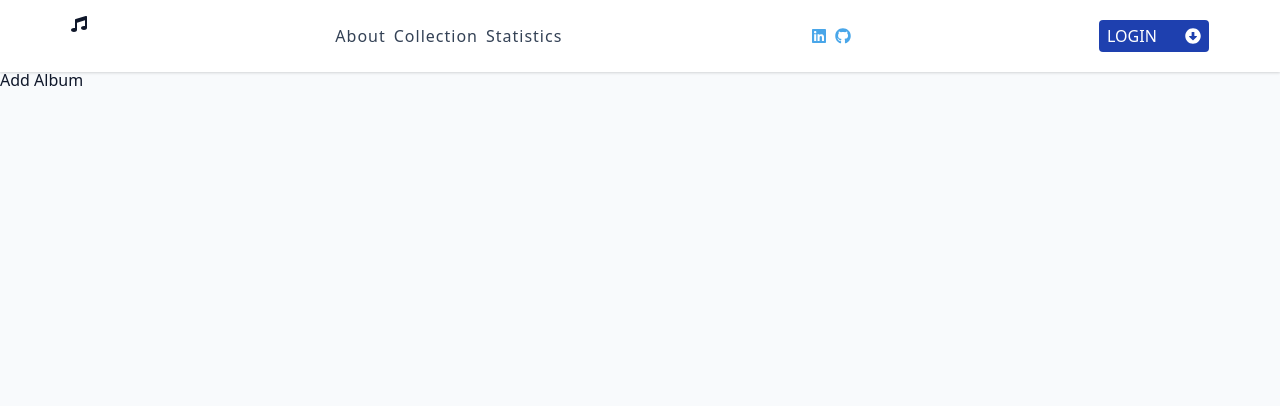
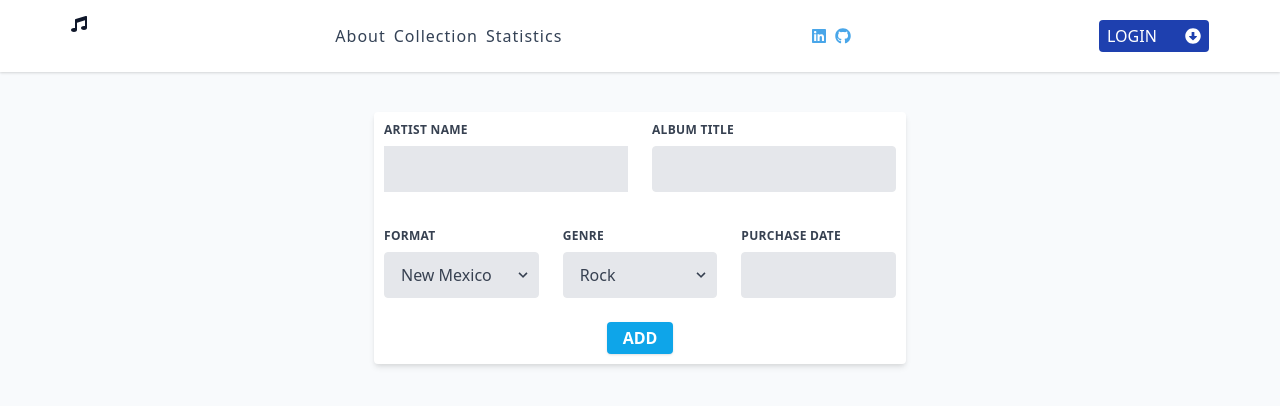
Before and after one commit to dariusz75/music-collection-catalog, a React (Create React App) app: page /add in a window 1280 px wide. Shown: the top 406 px of the page. Built offline with nearby package versions, Linux system fonts and the light colour scheme; no server answers.

Commit message:
add album basic form created

```diff
--- a/src/index.css
+++ b/src/index.css
@@ -57,6 +57,7 @@ html {
 	--transition: 0.3s ease-in-out all;
 	--max-width: 1120px;
 	--fixed-width: 600px;
+	--padding: 4px;
 
 	/* box shadow*/
 	--shadow-1: 0 1px 3px 0 rgba(0, 0, 0, 0.1), 0 1px 2px 0 rgba(0, 0, 0, 0.06);
--- a/src/pages/AddItem/AddItem.tsx
+++ b/src/pages/AddItem/AddItem.tsx
@@ -1,5 +1,122 @@
+import './addItem.css';
+
 const AddItem = () => {
-	return <div>Add Album</div>;
+	return (
+		<div className='main-wrapper'>
+			<div className='form-wrapper'>
+				<form className='w-full max-w-lg'>
+					<div className='flex flex-wrap -mx-3 mb-6'>
+						<div className='w-full md:w-1/2 px-3 mb-6 md:mb-0'>
+							<label
+								className='block uppercase tracking-wide text-gray-700 text-xs font-bold mb-2'
+								htmlFor='artistName'
+							>
+								Artist Name
+							</label>
+							<input
+								className='appearance-none block w-full bg-gray-200 text-gray-700 border py-3 px-4 mb-3 leading-tight focus:outline-none focus:bg-white'
+								id='artistName'
+								type='text'
+							/>
+							{/* <p className='text-red-500 text-xs italic'>
+						Please fill out this field.
+					</p> */}
+						</div>
+						<div className='w-full md:w-1/2 px-3'>
+							<label
+								className='block uppercase tracking-wide text-gray-700 text-xs font-bold mb-2'
+								htmlFor='albumTitle'
+							>
+								Album Title
+							</label>
+							<input
+								className='appearance-none block w-full bg-gray-200 text-gray-700 border border-gray-200 rounded py-3 px-4 leading-tight focus:outline-none focus:bg-white focus:border-gray-500'
+								id='albumTitle'
+								type='text'
+							/>
+						</div>
+					</div>
+					<div className='flex flex-wrap -mx-3 mb-2'>
+						<div className='w-full md:w-1/3 px-3 mb-6 md:mb-0'>
+							<label
+								className='block uppercase tracking-wide text-gray-700 text-xs font-bold mb-2'
+								htmlFor='format'
+							>
+								Format
+							</label>
+							<div className='relative'>
+								<select
+									className='block appearance-none w-full bg-gray-200 border border-gray-200 text-gray-700 py-3 px-4 pr-8 rounded leading-tight focus:outline-none focus:bg-white focus:border-gray-500'
+									id='format'
+								>
+									<option>New Mexico</option>
+									<option>Missouri</option>
+									<option>Texas</option>
+								</select>
+								<div className='pointer-events-none absolute inset-y-0 right-0 flex items-center px-2 text-gray-700'>
+									<svg
+										className='fill-current h-4 w-4'
+										xmlns='http://www.w3.org/2000/svg'
+										viewBox='0 0 20 20'
+									>
+										<path d='M9.293 12.95l.707.707L15.657 8l-1.414-1.414L10 10.828 5.757 6.586 4.343 8z' />
+									</svg>
+								</div>
+							</div>
+						</div>
+						<div className='w-full md:w-1/3 px-3 mb-6 md:mb-0'>
+							<label
+								className='block uppercase tracking-wide text-gray-700 text-xs font-bold mb-2'
+								htmlFor='genre'
+							>
+								Genre
+							</label>
+							<div className='relative'>
+								<select
+									className='block appearance-none w-full bg-gray-200 border border-gray-200 text-gray-700 py-3 px-4 pr-8 rounded leading-tight focus:outline-none focus:bg-white focus:border-gray-500'
+									id='genre'
+								>
+									<option>Rock</option>
+									<option>Metal</option>
+									<option>Hip-Hop</option>
+								</select>
+								<div className='pointer-events-none absolute inset-y-0 right-0 flex items-center px-2 text-gray-700'>
+									<svg
+										className='fill-current h-4 w-4'
+										xmlns='http://www.w3.org/2000/svg'
+										viewBox='0 0 20 20'
+									>
+										<path d='M9.293 12.95l.707.707L15.657 8l-1.414-1.414L10 10.828 5.757 6.586 4.343 8z' />
+									</svg>
+								</div>
+							</div>
+						</div>
+						<div className='w-full md:w-1/3 px-3 mb-6 md:mb-0'>
+							<label
+								className='block uppercase tracking-wide text-gray-700 text-xs font-bold mb-2'
+								htmlFor='purchaseDate'
+							>
+								Purchase Date
+							</label>
+							<input
+								className='appearance-none block w-full bg-gray-200 text-gray-700 border border-gray-200 rounded py-3 px-4 leading-tight focus:outline-none focus:bg-white focus:border-gray-500'
+								id='purchaseDate'
+								type='text'
+							/>
+						</div>
+					</div>
+					<div className='flex justify-center mt-6'>
+						<button
+							className='shadow bg-sky-500 hover:bg-sky-400 focus:shadow-outline focus:outline-none text-white font-bold py-2 px-4 rounded'
+							type='button'
+						>
+							ADD
+						</button>
+					</div>
+				</form>
+			</div>
+		</div>
+	);
 };
 
 export default AddItem;
--- /dev/null
+++ b/src/pages/AddItem/addItem.css
@@ -0,0 +1,15 @@
+@import '../../index.css';
+
+.main-wrapper {
+	display: flex;
+	justify-content: center;
+	padding: calc(var(--padding) * 10);
+}
+
+.form-wrapper {
+	padding: 10px;
+	background-color: #fff;
+	background: var(--white);
+	box-shadow: var(--shadow-2);
+	border-radius: var(--borderRadius);
+}
```
